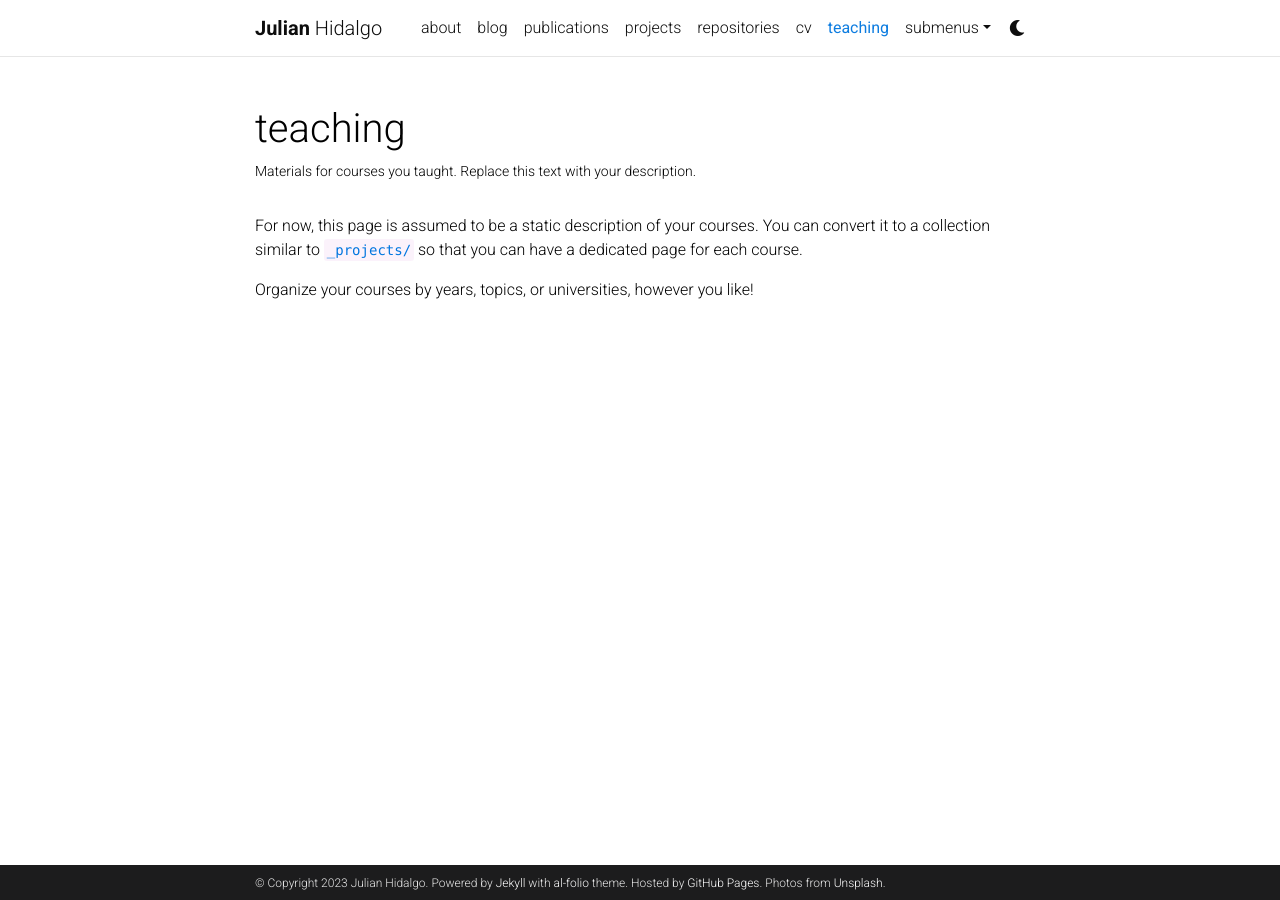
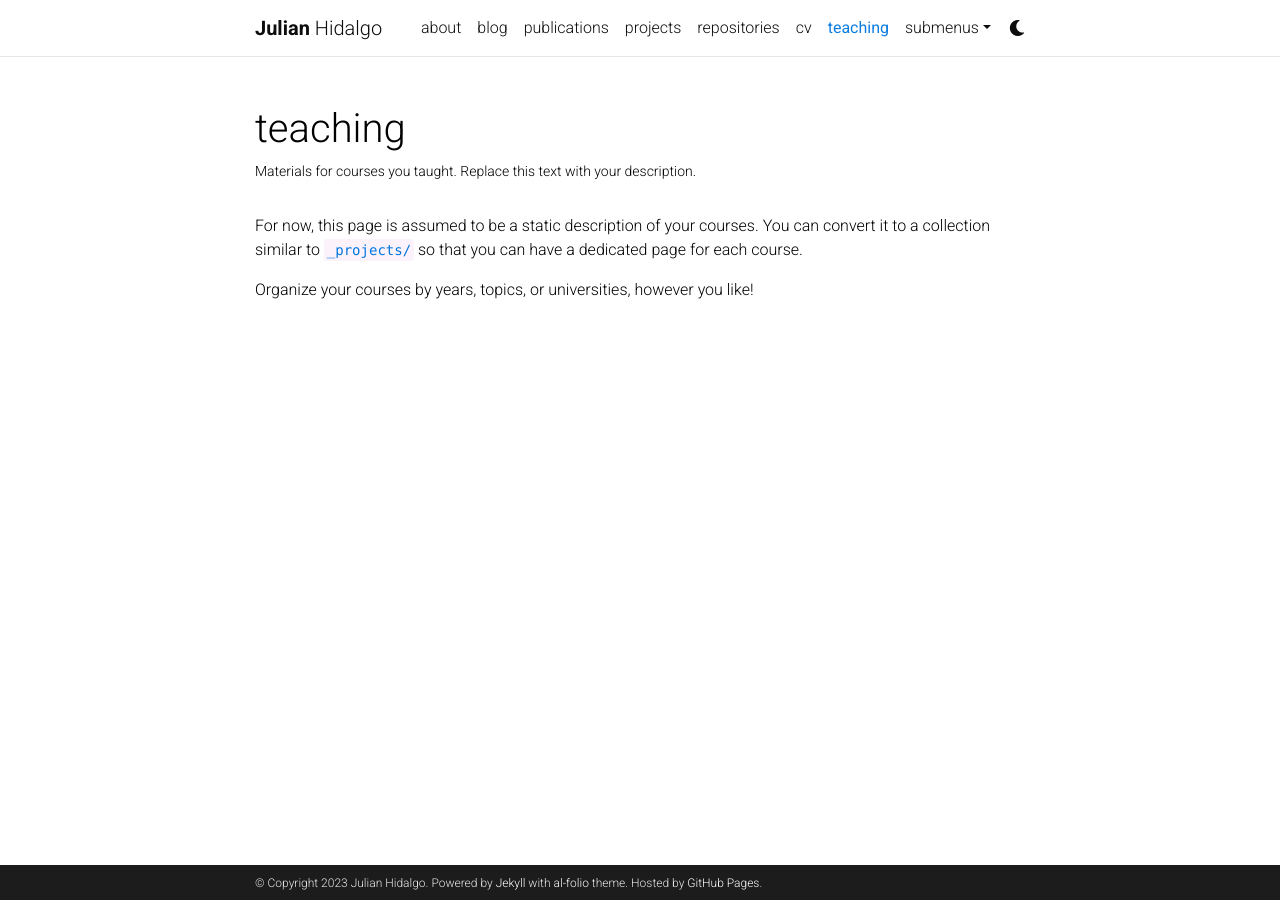
Before and after one commit to JulianHidalgoRodriguez/JulianHidalgoRodriguez.github.io, a Jekyll site: the page built from _pages/teaching.md, in a window 1280 px wide. Built offline with Jekyll 4.4.1, drawn with Linux system fonts in a browser that asks for light colours; comment, search, counter and statistics services are not loaded; a style sheet for code colours, icons or effects is not loaded.

Commit message:
Update _config.yml

```diff
--- a/_config.yml
+++ b/_config.yml
@@ -6,17 +6,16 @@
 first_name: Julian
 middle_name:
 last_name: Hidalgo
-email: julianfelipe.hidalgorodriguez@example.com
+email: julianfelipe.hidalgorodriguez@kuleuven.com
 description: > # the ">" symbol means to ignore newlines until "footer_text:"
   A simple, whitespace theme for academics. Based on [*folio](https://github.com/bogoli/-folio) design.
 footer_text: >
   Powered by <a href="https://jekyllrb.com/" target="_blank">Jekyll</a> with <a href="https://github.com/alshedivat/al-folio">al-folio</a> theme.
   Hosted by <a href="https://pages.github.com/" target="_blank">GitHub Pages</a>.
-  Photos from <a href="https://unsplash.com" target="_blank">Unsplash</a>.
 keywords: jekyll, jekyll-theme, academic-website, portfolio-website  # add your own keywords or leave empty
 
 lang: en # the language of your site (for example: en, fr, cn, ru, etc.)
-icon: ⚛️  # the emoji used as the favicon (alternatively, provide image name in /assets/img/)
+icon: ⚛️ 😀# the emoji used as the favicon (alternatively, provide image name in /assets/img/)
 
 url: https://alshedivat.github.io # the base hostname & protocol for your site
 baseurl: /al-folio # the subpath of your site, e.g. /blog/
```
